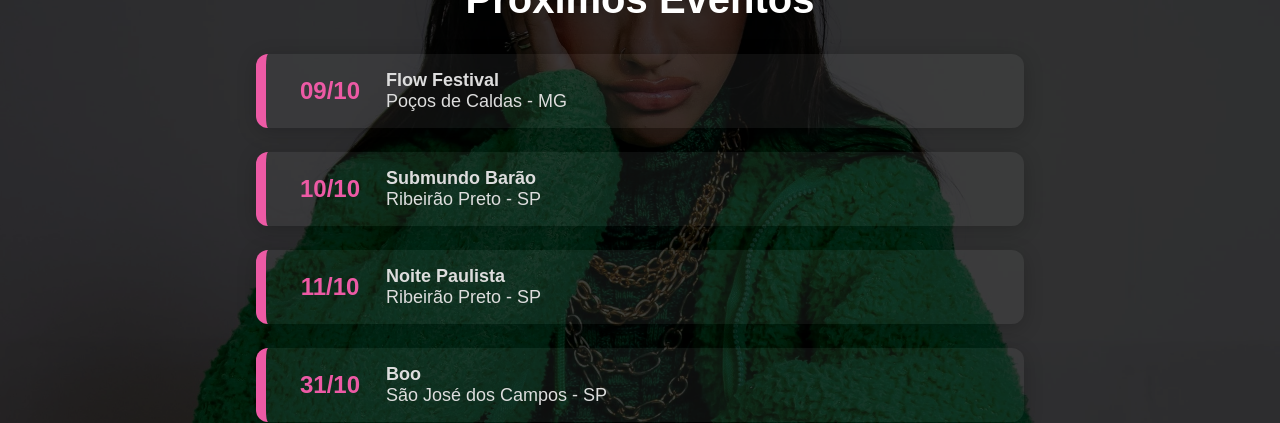
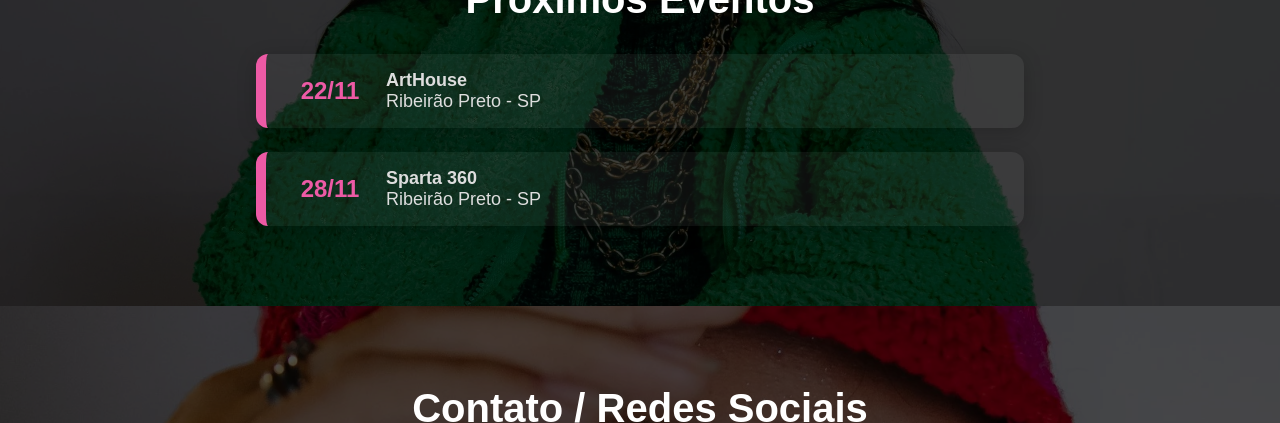
Before and after one commit to vLecaBR/djfranzoni-portfolio, a React (Create React App) app: page / in a window 1280 px wide. Shown: the part 2377-2800 px from the top of the page. Built offline with nearby package versions, Linux system fonts and the light colour scheme.

Commit message:
datas update

```diff
--- a/src/Components/Events/index.jsx
+++ b/src/Components/Events/index.jsx
@@ -29,11 +29,8 @@ const isPastEvent = (eventDate) => {
 
 export default function Events() {
   const events = [
-    { date: "09/10", name: "Flow Festival", local: "Poços de Caldas - MG"  },
-    { date: "10/10", name: "Submundo Barão", local: "Ribeirão Preto - SP" },
-    { date: "11/10", name: "Noite Paulista", local: "Ribeirão Preto - SP" },
-    { date: "31/10", name: "Boo", local: "São José dos Campos - SP" },
-    { date: "01/11", name: "Arq", local: "Ribeirão Preto - SP" },
+    { date: "22/11", name: "ArtHouse", local: "Ribeirão Preto - SP"  },
+    { date: "28/11", name: "Sparta 360", local: "Ribeirão Preto - SP" },
   ];
 
   return (
```
